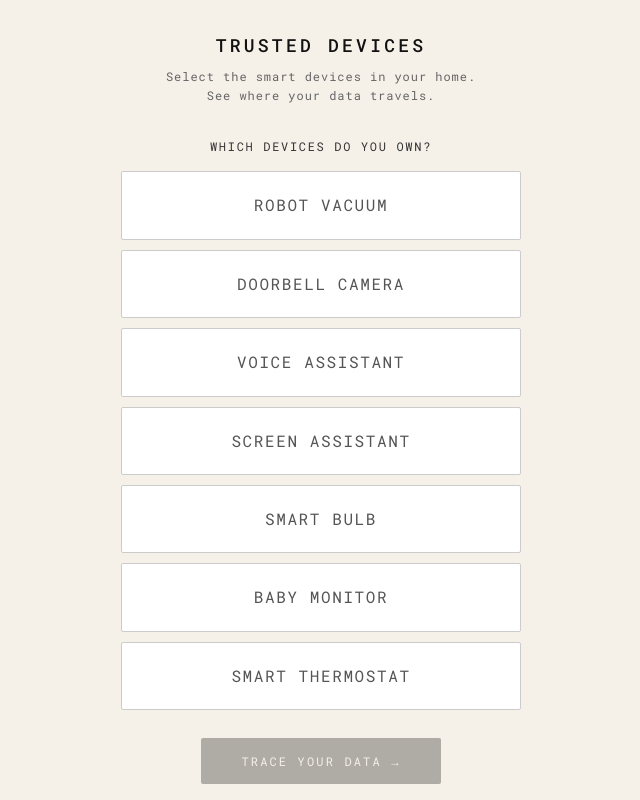
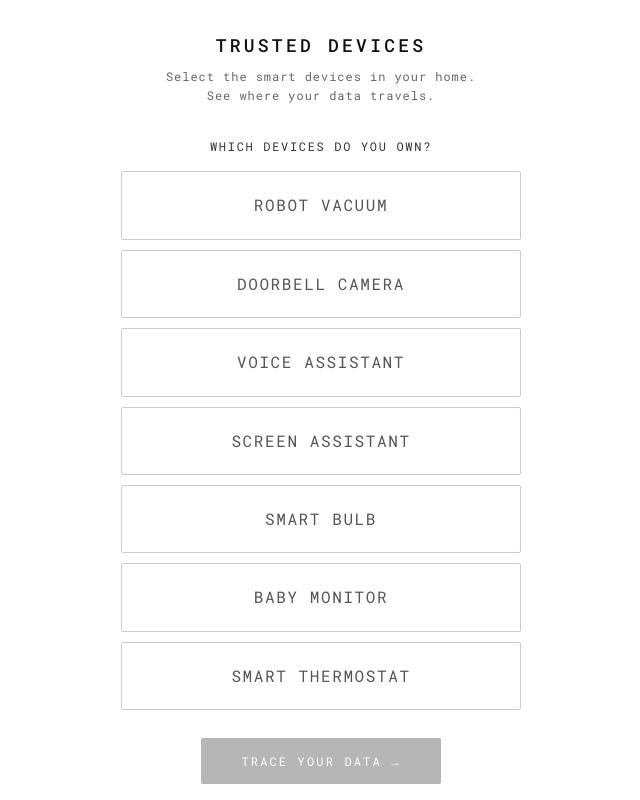
Before and after one commit to kristinmariakr/your-home-their-eyes, a Next.js app: page / in a window 1280 px wide. Shown: the whole page, without its empty margins (319-959 px from the left). Built offline with nearby package versions, Linux system fonts and the light colour scheme.

Commit message:
Change selection screen background from cream to white
Co-Authored-By: Claude Sonnet 4.6 <noreply@anthropic.com>

```diff
--- a/app/DiagramClient.tsx
+++ b/app/DiagramClient.tsx
@@ -251,7 +251,7 @@ export default function DiagramClient() {
       {/* SELECTION */}
       <div
         style={{
-          position:'fixed',inset:0,background:'#f5f0e8',
+          position:'fixed',inset:0,background:'#ffffff',
           display:'flex',flexDirection:'column',alignItems:'center',
           padding:'32px 24px 24px',overflowY:'auto',
           fontFamily:"'Roboto Mono', monospace",
@@ -295,7 +295,7 @@ export default function DiagramClient() {
         <button
           onClick={launch}
           style={{
-            background:'#111',color:'#f5f0e8',border:'none',borderRadius:2,
+            background:'#111',color:'#ffffff',border:'none',borderRadius:2,
             padding:'14px 40px',fontFamily:"'Roboto Mono', monospace",
             fontSize:'clamp(10px,2.8vw,12px)',letterSpacing:'0.18em',
             textTransform:'uppercase',cursor:'pointer',
```
